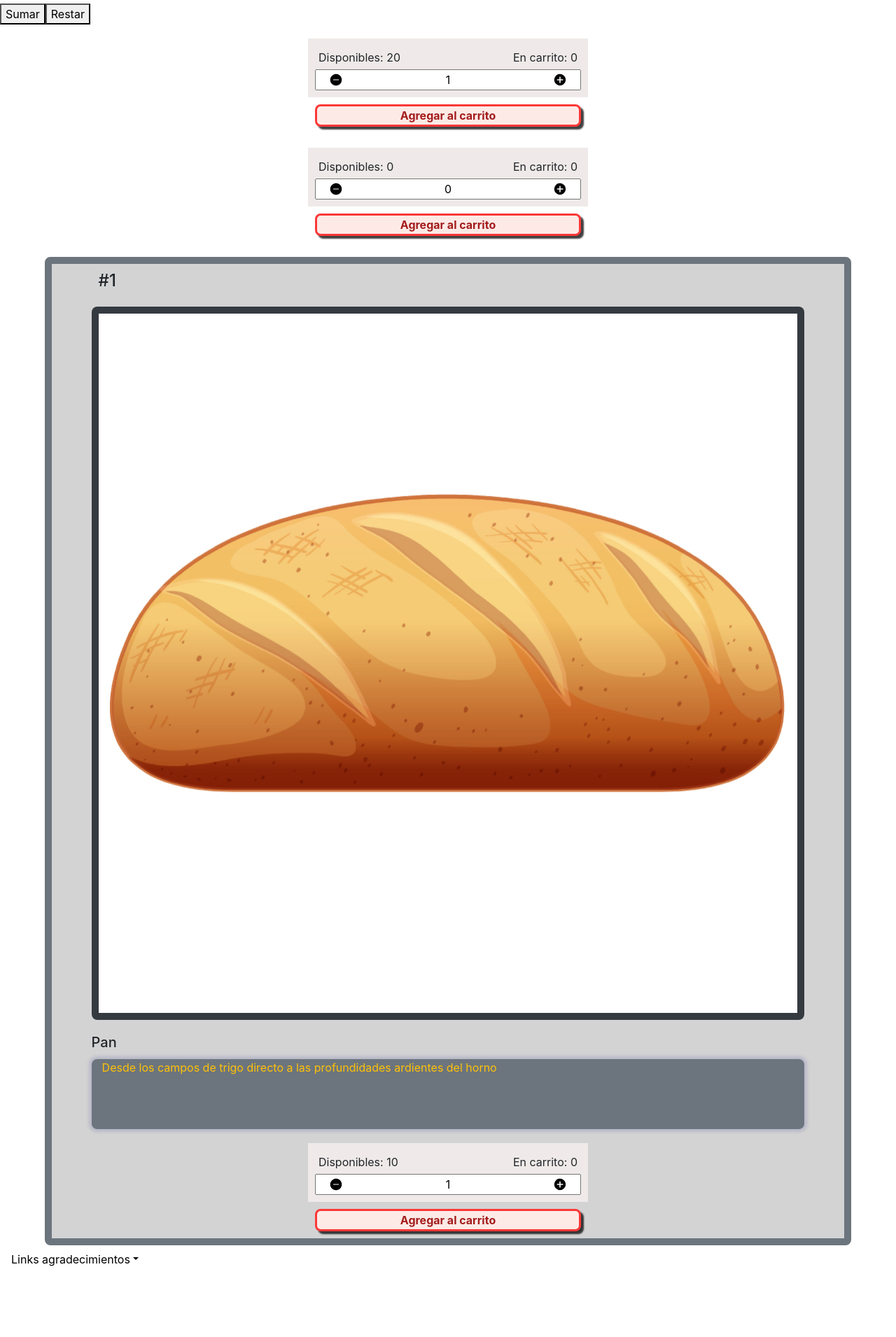
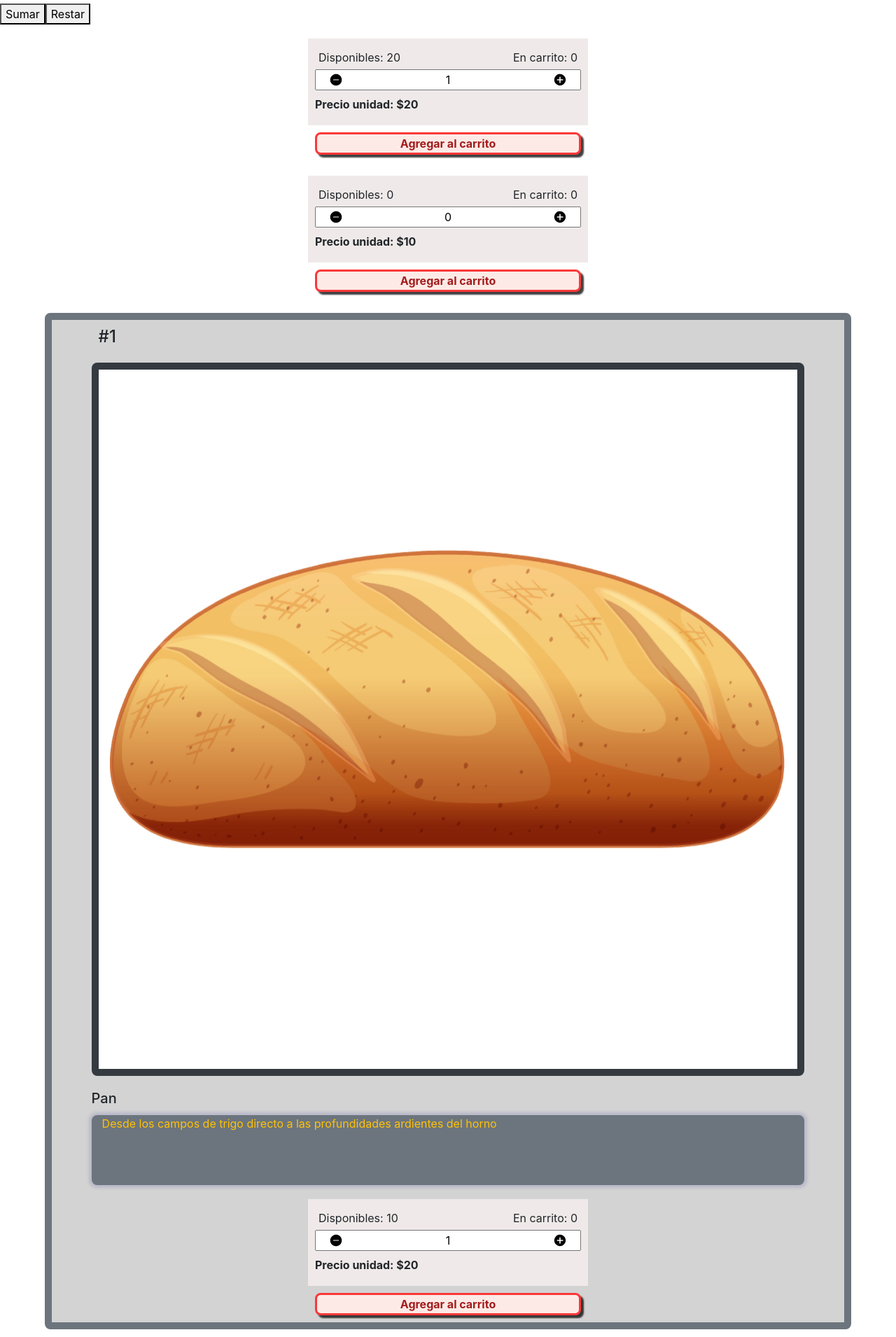
Before and after one commit to Mart-Dan-Rossi/martin-rossi-venta-nft, a React (Create React App) app: page / in a window 1280 px wide. Shown: the part 680-2590 px from the top of the page at 70% size. Before the commit the page ends 2499 px from the top, so only its background shows below. Built offline with nearby package versions, Linux system fonts and the light colour scheme.

Commit message:
Agrego precio de los productos en ItemCount.jsx y todo lo necesario para su correcto funcionamiento junto con sus estilos

```diff
--- a/public/nfts.json
+++ b/public/nfts.json
@@ -7,7 +7,8 @@
         "agradecimientoLink" : "https://www.freepik.es/vectores/pan-frances",
         "agradecimientoMensaje" : "Vector de pan frances creado por brgfx - www.freepik.es",
         "existentes" : 10,
-        "stock" : 10
+        "stock" : 10,
+        "precio" : 20
     },{
         "id" : 2,
         "imgURL" : "galletitas.jpg",
@@ -16,6 +17,7 @@
         "agradecimientoLink" : "https://www.freepik.es/vectores/galletas-dibujo",
         "agradecimientoMensaje" : "Vector de galletas dibujo creado por catalyststuff - www.freepik.es",
         "existentes" : 10,
-        "stock" : 10
+        "stock" : 10,
+        "precio" : 10
     }
 ]
--- a/src/App.js
+++ b/src/App.js
@@ -15,10 +15,12 @@ function App() {
   const arrayDeProductos = [
             {
               nombre: "galletitas",
-              stock: 20
+              stock: 20,
+              precio: 20
             },{
               nombre: "pan",
-              stock: 0
+              stock: 0,
+              precio: 10
             }
         ];
 
@@ -28,7 +30,7 @@ function App() {
       <ItemListContainer greeting={"Bienvenidos a"}/>
       <Contador valor={0}/>
       {arrayDeProductos.map(producto => {
-        return <ItemCount key={producto.nombre} inicial={producto.stock > 0 ? 1 : 0} producto={producto.nombre} stock={producto.stock} productosEnCarrito={productosEnCarrito} onAdd={onAdd}/>
+        return <ItemCount key={producto.nombre} inicial={producto.stock > 0 ? 1 : 0} producto={producto.nombre} stock={producto.stock} productosEnCarrito={productosEnCarrito} onAdd={onAdd} precio={producto.precio}/>
       })}
       <ItemDetailContainer itemId={itemId} productosEnCarrito={productosEnCarrito} onAdd={onAdd}/>
       <RetribucionesImg />
--- a/src/components/ItemCount.css
+++ b/src/components/ItemCount.css
@@ -55,6 +55,11 @@ form > div {
     right: 20px;
 }
 
+.precio {
+    line-height: 40px;
+    font-weight: bold;
+}
+
 .agregar-al-carrito {
     background-color: #fdeae6;
     border: 3px #fb3838 solid;
--- a/src/components/ItemCount.jsx
+++ b/src/components/ItemCount.jsx
@@ -2,9 +2,8 @@ import React, { useState } from 'react'
 import './ItemCount.css'
 import iconoSuma from '../img/icon-suma.svg'
 import iconoResta from '../img/icon-resta.svg'
-import { primeraLetraAMayusc } from '../utilidades/utilidades.js';
 
-function ItemCount({inicial, producto, stock, productosEnCarrito, onAdd}) {
+function ItemCount({inicial, producto, stock, productosEnCarrito, onAdd, precio}) {
     const [cantidadSeleccioable, setCantidadSeleccioable] = useState(inicial);
     const [cantidadEsteProductoEnElCarrito, setCantidadEsteProductoEnElCarrito] = useState(0);
 
@@ -70,6 +69,7 @@ function ItemCount({inicial, producto, stock, productosEnCarrito, onAdd}) {
                     <img className='boton-sumar' src={iconoSuma} alt="Botón sumar"
                     onClick={()=> { clickBotonSumar() }}/>
                 </div>
+                <span className="precio">Precio unidad:<span> ${precio}</span></span>
             </div>
             <div className="contenedor-boton-agregar">
                 <button className="agregar-al-carrito"
--- a/src/components/ItemDetail.jsx
+++ b/src/components/ItemDetail.jsx
@@ -2,7 +2,7 @@ import React from 'react'
 import ItemCount from './ItemCount'
 
 function ItemDetail({item, productosEnCarrito, onAdd}) {
-    const {id, imgURL, nombre, lore, existentes, stock} = item
+    const {id, imgURL, nombre, lore, existentes, stock, precio} = item
     return (
       <>
       <div className="item-detail">
@@ -12,7 +12,7 @@ function ItemDetail({item, productosEnCarrito, onAdd}) {
           <h5 className="card-title">{nombre}</h5>
           <p className="card-text lore">{lore}</p>
         </div>
-        <ItemCount key={id} inicial={stock > 0 ? 1 : 0} producto={nombre} stock={stock} productosEnCarrito={productosEnCarrito} onAdd={onAdd} />
+        <ItemCount key={id} inicial={stock > 0 ? 1 : 0} producto={nombre} stock={stock} productosEnCarrito={productosEnCarrito} onAdd={onAdd} precio={precio}/>
       </div>
       </>
     )
```
